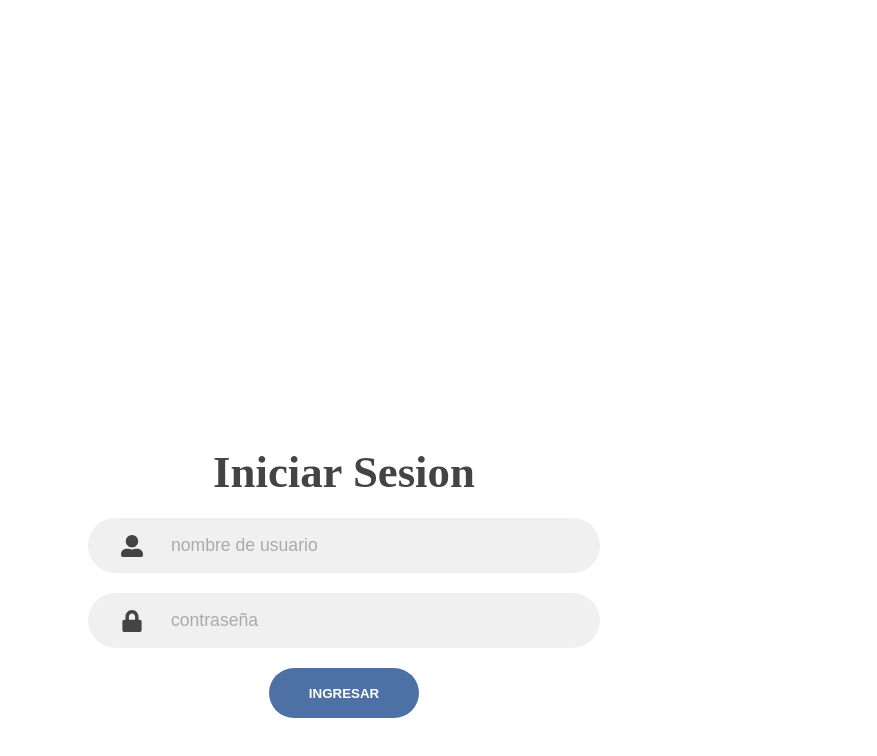
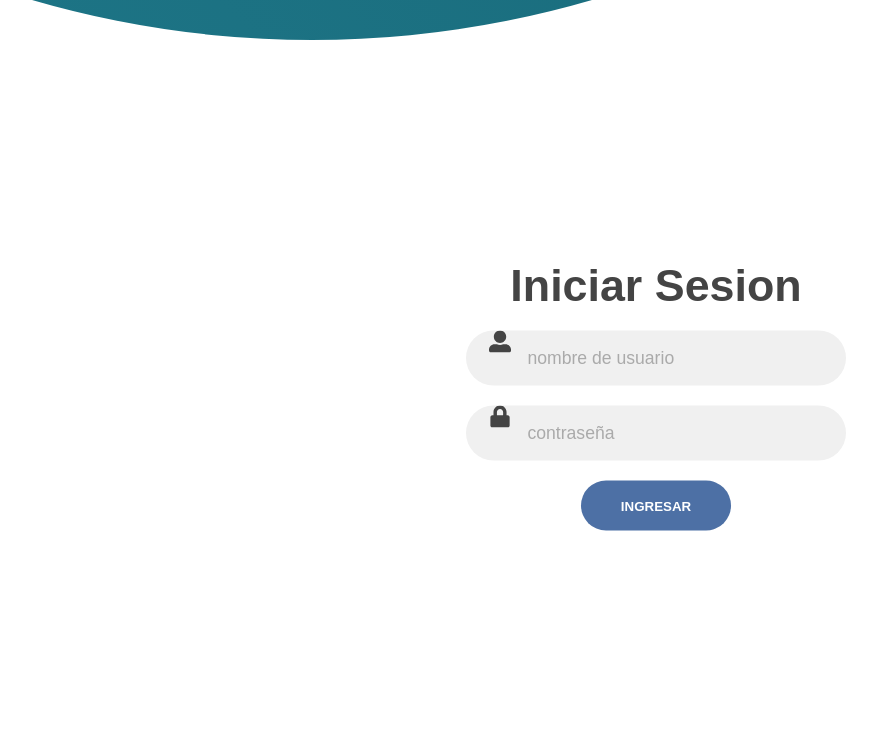
Before and after one commit to LMANMAI/ToDo-List, a React (Create React App) app: page /pruebas in a window 1280 px wide. Shown: the top 756 px of the page, without its empty margins (304-1181 px from the left). Built offline with nearby package versions, Linux system fonts and the light colour scheme.

Commit message:
sass added, starting with the updates in UI

```diff
--- a/package.json
+++ b/package.json
@@ -13,6 +13,8 @@
     "react-icons": "^4.2.0",
     "react-router-dom": "^5.2.0",
     "react-scripts": "4.0.1",
+    "sass": "^1.32.8",
+    "sass-loader": "^10.0.5",
     "styled-components": "^5.2.1",
     "web-vitals": "^0.2.4"
   },
--- /dev/null
+++ b/src/assets/global.css
@@ -0,0 +1,10 @@
+* {
+  padding: 0;
+  margin: 0;
+  box-sizing: border-box;
+}
+
+body,
+input {
+  font-family: "Source Sans Pro", sans-serif;
+}
--- a/src/index.js
+++ b/src/index.js
@@ -1,6 +1,7 @@
 import React from 'react';
 import ReactDOM from 'react-dom';
 // import './index.css';
+import './assets/global.css'
 import App from './App';
 
 ReactDOM.render(
--- a/src/pages/Auth/index.jsx
+++ b/src/pages/Auth/index.jsx
@@ -1,26 +1,53 @@
 import React from "react";
 import styled from "styled-components";
 import { FaLock, FaUserAlt } from "react-icons/fa";
+import './index.scss';
 
-const AuthContainer = styled.div`
+const Container = styled.div`
   position: relative;
-  width: 100vw;
+  width: 100%;
   min-height: 100vh;
   background-color: #fff;
   overflow: hidden;
-  /* ::before {
+  ::before {
     content: "";
     position: absolute;
     width: 2000px;
     height: 2000px;
     border-radius: 50%;
-    right: -10%;
-    bottom: -110%;
-    background: #4d70a5;
+    bottom: 70%;
+    left: 50%;
+    background: linear-gradient(45deg, #1f7a8c, #125866);
     transform: translateY(-50%);
     z-index: 6;
     transition: 1.8s all ease-in-out;
-  }*/
+  }
+  @media (max-width: 870px) {
+    .container {
+      min-height: 800px;
+      height: 100vh;
+    }
+    ::before {
+      width: 1500px;
+      height: 1500px;
+      left: 30%;
+      bottom: 68%;
+      transform: translateX(-50%);
+      right: initial;
+      top: initial;
+      transition: 2s ease-in-out;
+    }
+  }
+  @media (min-width: 1024px) {
+    ::before {
+      content: "";
+      width: 2000px;
+      height: 2000px;
+      /* transform: translateY(-50%); */
+      left: -30%;
+      top: -120%;
+    }
+  }
 `;
 const FormContainer = styled.div`
   position: absolute;
@@ -29,36 +56,44 @@ const FormContainer = styled.div`
   top: 0;
   left: 0;
 `;
-const Wrapper = styled.div`
+const SignInSignUpContainer = styled.div`
   position: absolute;
   top: 50%;
-  left: 15%;
-  /* transform: translate(-50%, -50%); */
-  width: 70%;
+  left: 75%;
+  transform: translate(-50%, -50%);
+  width: 50%;
   display: grid;
-  align-items: center;
   grid-template-columns: 1fr;
   z-index: 5;
   transition: 1s 0.7s ease-in-out;
+  @media (max-width: 870px) {
+    width: 100%;
+    left: 50%;
+    top: 95%;
+    transform: translate(-50%, -100%);
+    transition: 1s 0.8s ease-in-out;
+  }
 `;
 const Formulario = styled.form`
   display: flex;
   align-items: center;
   justify-content: center;
   flex-direction: column;
-  padding: 0.5rem 1.5rem;
+  padding: 0 0.5rem;
+  transition: all 0.2s 0.7s;
   overflow: hidden;
   grid-column: 1 / 2;
   grid-row: 1 / 2;
   transition: 0.2s 0.7s ease-in-out;
 `;
-const Titulo = styled.h1`
+
+const Titulo = styled.h2`
   font-size: 2.8rem;
   color: #444;
   margin-bottom: 10px;
 `;
 const InputField = styled.div`
-  max-width: 500px;
+  max-width: 380px;
   width: 100%;
   height: 55px;
   background-color: #f0f0f0;
@@ -66,7 +101,6 @@ const InputField = styled.div`
   border-radius: 50px;
   display: grid;
   grid-template-columns: 15% 85%;
-  align-items: center;
   padding: 0 0.4rem;
   svg {
     text-align: center;
@@ -76,20 +110,6 @@ const InputField = styled.div`
     height: 40%;
     object-fit: contain;
   }
-`;
-const ButtonInput = styled.input`
-  width: 150px;
-  height: 50px ;
-  border-radius: 55px;
-  border: none;
-  outline: none;
-  color: #fff;
-  text-transform: uppercase;
-  font-weight: 600;
-  margin: 10px 0;
-  transition: .5s;
-  cursor: pointer;
-  background-color: #4d70a5;
 `;
 const Input = styled.input`
   background: none;
@@ -104,11 +124,26 @@ const Input = styled.input`
     color: #aaa;
   }
 `;
+const ButtonInput = styled.input`
+  width: 150px;
+  height: 50px;
+  border-radius: 55px;
+  border: none;
+  outline: none;
+  color: #fff;
+  text-transform: uppercase;
+  font-weight: 600;
+  margin: 10px 0;
+  transition: 0.5s;
+  cursor: pointer;
+  background-color: #4d70a5;
+`;
+
 function AuthPage() {
   return (
-    <AuthContainer>
+    <Container>
       <FormContainer>
-        <Wrapper>
+        <SignInSignUpContainer>
           <Formulario id="sign_in" action="">
             <Titulo>Iniciar Sesion</Titulo>
 
@@ -121,11 +156,11 @@ function AuthPage() {
               <FaLock />
               <Input type="password" placeholder="contraseña" />
             </InputField>
-            <ButtonInput type="submit" value="Ingresar"/>
+            <ButtonInput type="submit" value="Ingresar" />
           </Formulario>
-        </Wrapper>
+        </SignInSignUpContainer>
       </FormContainer>
-    </AuthContainer>
+    </Container>
   );
 }
 
--- /dev/null
+++ b/src/pages/Auth/index.scss
@@ -0,0 +1,8 @@
+.FormularioContainer{
+    width: 200px;
+    height: 200px;
+    z-index: 88;
+    div{
+       background-color: red;
+    }
+}
```
Also changed, not shown: 2 other files (tests, documents, lock files or other folders).
